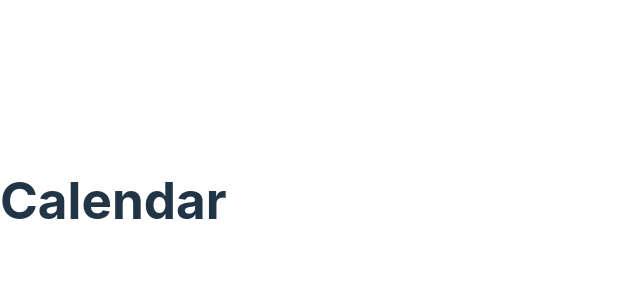
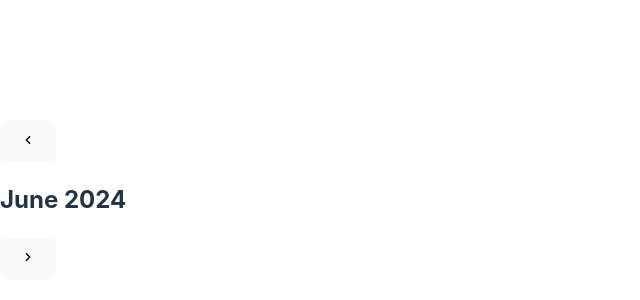
Before and after one commit to mrseeker53/calendar, a React (Vite) app: page / in a window 1280 px wide. Shown: the part 200-500 px from the top of the page, without its empty margins (0-640 px from the left). Built offline with nearby package versions, Linux system fonts and the light colour scheme.

Commit message:
Create Calendar component to display calendar header with navigation buttons

```diff
--- a/src/App.jsx
+++ b/src/App.jsx
@@ -1,10 +1,11 @@
 import Calendar from "./components/Calendar/Calendar";
 
 function App() {
-
-  return (
-    <Calendar></Calendar>
-  )
+	return (
+		<div className="container">
+			<Calendar></Calendar>
+		</div>
+	);
 }
 
 export default App;
--- a/src/components/Calendar/Calendar.jsx
+++ b/src/components/Calendar/Calendar.jsx
@@ -1,11 +1,35 @@
-import React from 'react'
+import React, { useState } from "react";
+import { addMonths, format, subMonths } from "date-fns";
+import { RiArrowLeftSLine, RiArrowRightSLine } from "react-icons/ri";
 
 const Calendar = () => {
-  return (
-    <div className="container">
-        <h1>Calendar</h1>
-    </div>
-  )
-}
+	// State to manage current month
+	const [currentMonth, setCurrentMonth] = useState(new Date());
+
+	// Function to navigate to previous month
+	const prevMonth = () => {
+		setCurrentMonth(subMonths(currentMonth, 1));
+	};
+
+	// Function to navigate to next month
+	const nextMonth = () => {
+		setCurrentMonth(addMonths(currentMonth, 1));
+	};
+
+	return (
+		<div className="calendar">
+			<div className="header">
+				<button onClick={prevMonth}>
+					<RiArrowLeftSLine />
+				</button>
+                <h2>{format(currentMonth, "MMMM yyyy")}</h2>
+				<button onClick={nextMonth}>
+					<RiArrowRightSLine />
+				</button>
+			</div>
+            {/* Calendar Days */}
+		</div>
+	);
+};
 
 export default Calendar;
```
